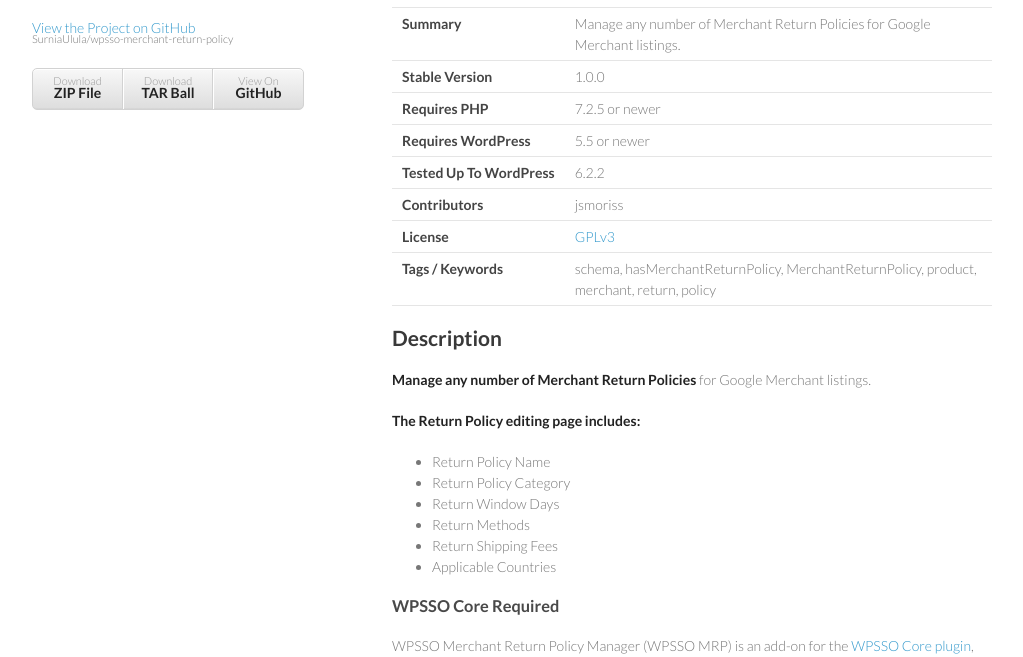
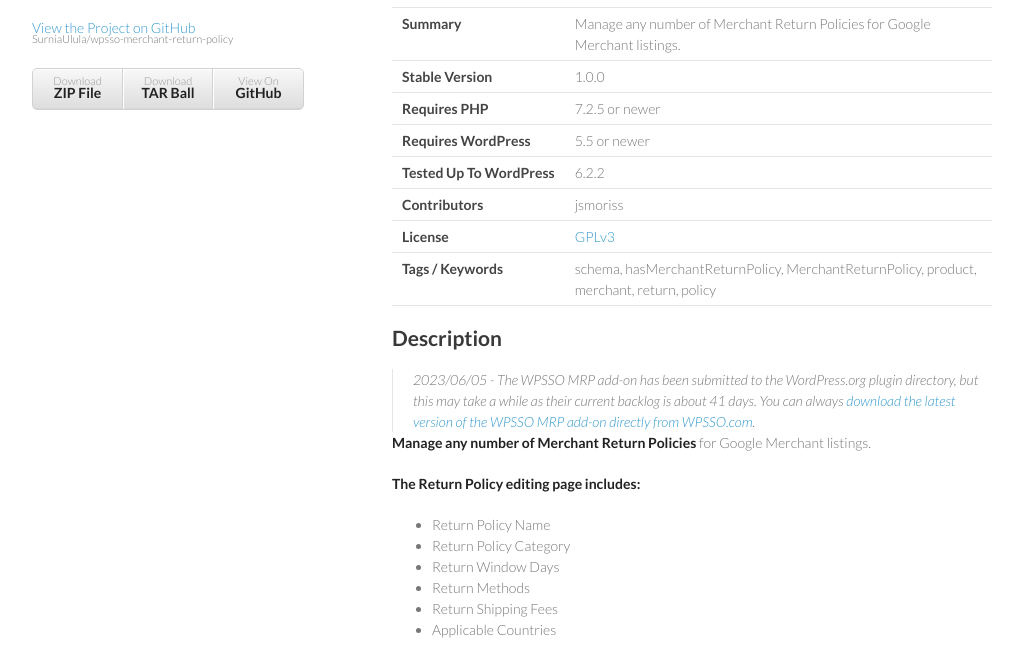
Before and after one commit to surniaulula/wpsso-merchant-return-policy, a plain HTML site: page index.html in a window 1280 px wide. Shown: the part 133-790 px from the top of the page, without its empty margins (128-1151 px from the left). Drawn offline with Linux system fonts and the light colour scheme.

```diff
--- a/index.html
+++ b/index.html
@@ -41,6 +41,10 @@
 
 <h2>Description</h2>
 
+<blockquote>
+2023/06/05 - The WPSSO MRP add-on has been submitted to the WordPress.org plugin directory, but this may take a while as their current backlog is about 41 days. You can always <a href="https://wpsso.com/extend/plugins/wpsso-merchant-return-policy/">download the latest version of the WPSSO MRP add-on directly from WPSSO.com</a>.
+</blockquote>
+
 <!-- about -->
 
 <p><strong>Manage any number of Merchant Return Policies</strong> for Google Merchant listings.</p>
```
